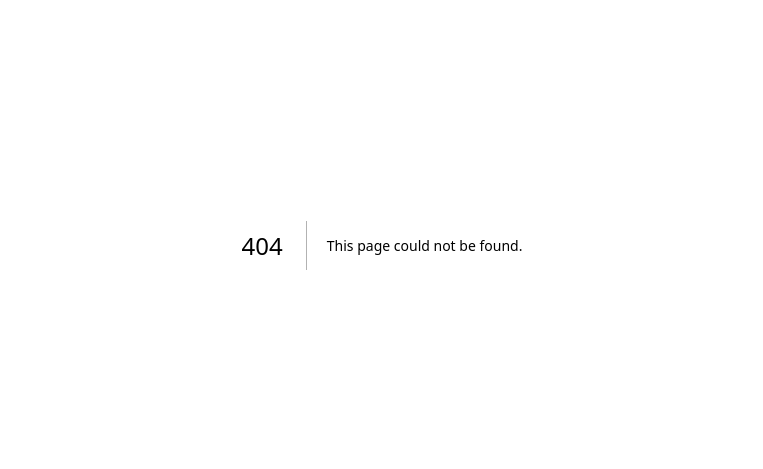
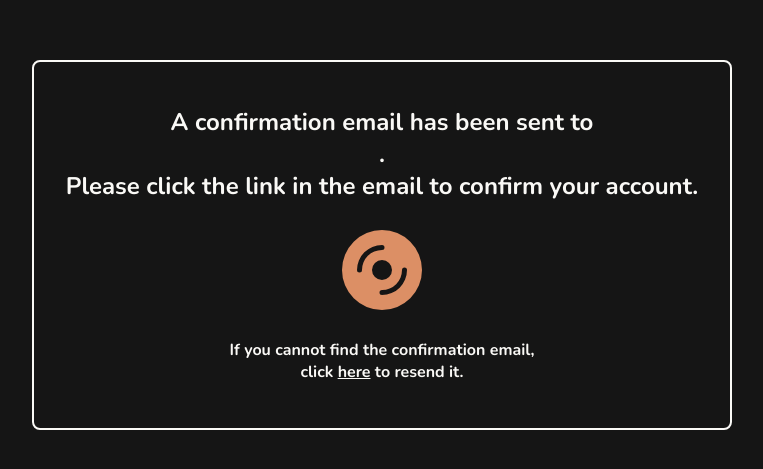
Before and after one commit to emil-velasquez/NextGroovi, a Next.js app in the folder next-groovi/: page /auth/confirmation in a window 1280 px wide. Before the commit this address had no page. Shown: the part 155-624 px from the top of the page, without its empty margins (258-1021 px from the left). Built offline with nearby package versions, Linux system fonts and the light colour scheme.

Commit message:
Closes #34: Created a confirmation page

```diff
--- /dev/null
+++ b/next-groovi/src/app/auth/confirmation/ConfirmationPage.module.scss
@@ -0,0 +1,8 @@
+.text {
+    text-align: center;
+}
+
+.resendLink {
+    cursor: pointer;
+    text-decoration: underline;
+}
--- /dev/null
+++ b/next-groovi/src/app/auth/confirmation/layout.tsx
@@ -0,0 +1,13 @@
+interface ConfirmationLayoutProps {
+    children: React.ReactNode
+}
+
+export default function ConfirmationLayout(props: ConfirmationLayoutProps) {
+    const { children } = props;
+
+    return (
+        <section>
+            {children}
+        </section>
+    )
+}
--- /dev/null
+++ b/next-groovi/src/app/auth/confirmation/page.tsx
@@ -0,0 +1,33 @@
+"use client"
+
+import Logo from "@/sdk/Logo/logo";
+import authStyles from "../_styles/Auth.module.scss"
+import confirmationStyles from "./ConfirmationPage.module.scss"
+
+import { useSearchParams } from "next/navigation"
+
+export default function ConfirmationPage() {
+    const searchParams = useSearchParams();
+    const email = searchParams.get("email")
+
+    function resendConfirmationEmail() {
+        console.log("tried to resend email")
+    }
+
+    return (
+        <div className={authStyles.authPageContainer}>
+            <div className={authStyles.authFormContainer}>
+                <h2 className={confirmationStyles.text}>
+                    A confirmation email has been sent to <br />
+                    {email}. <br />
+                    Please click the link in the email to confirm your account.
+                </h2>
+                <Logo size={5} />
+                <h4 className={confirmationStyles.text}>
+                    If you cannot find the confirmation email, <br />
+                    click <a className={confirmationStyles.resendLink} onClick={resendConfirmationEmail}>here</a> to resend it.
+                </h4>
+            </div>
+        </div>
+    )
+}
```
